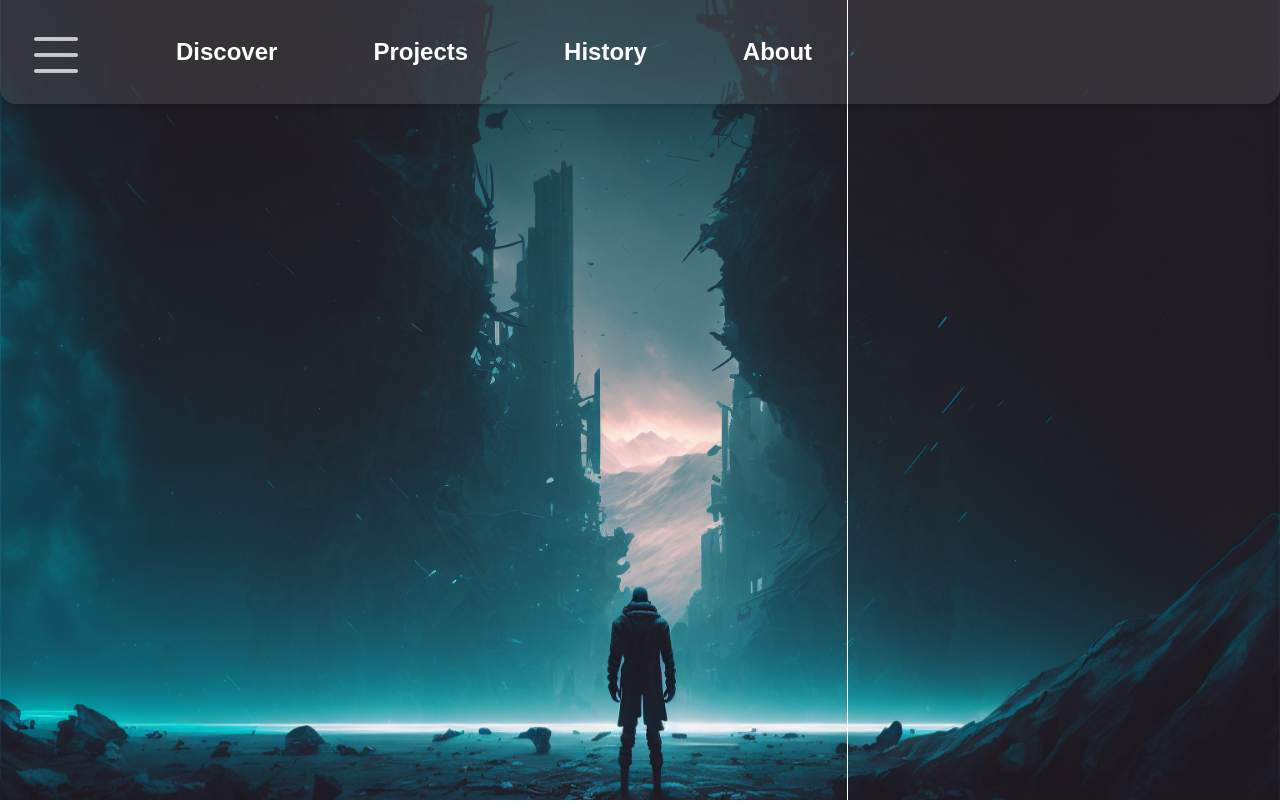
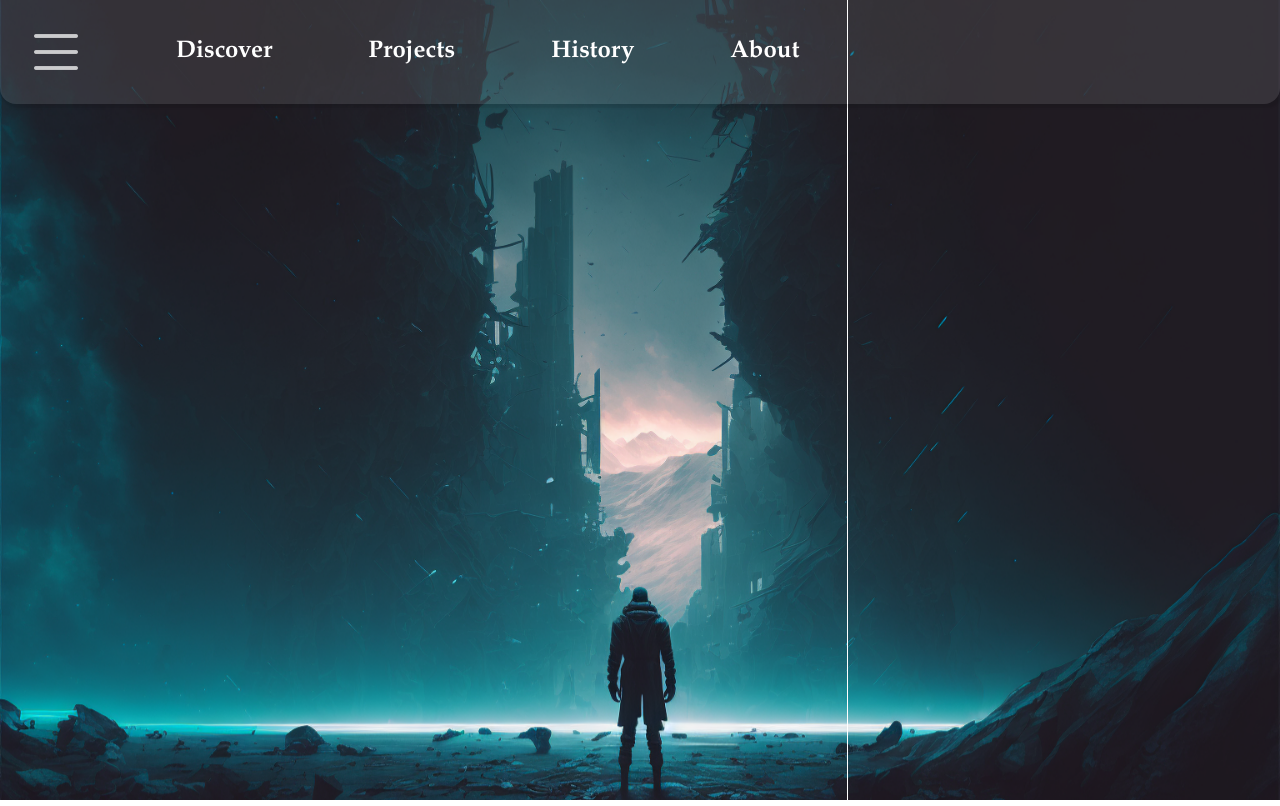
Before and after one commit to TheWorldofFrostwind/frost-wind, an Angular app in the folder frostwind/: page / in a window 1280 px wide. Built offline with nearby package versions, Linux system fonts and the light colour scheme.

Commit message:
T-9: Set up custom and global styles + worked on header component

```diff
--- a/frostwind/src/app/@core/header/header.component.html
+++ b/frostwind/src/app/@core/header/header.component.html
@@ -1,5 +1,5 @@
 <i class="bi bi-list"></i>
-<div class="nav-container">
+<div *ngIf="isDesktop" class="nav-container">
   <h2 class="nav-item">Discover</h2>
   <h2 class="nav-item">Projects</h2>
   <h2 class="nav-item">History</h2>
--- a/frostwind/src/styles/styles.scss
+++ b/frostwind/src/styles/styles.scss
@@ -7,5 +7,5 @@ html, body {
 }
 
 * {
-  font-family: Arial, sans-serif;
+  font-family: Garamond, sans-serif;
 }
```
